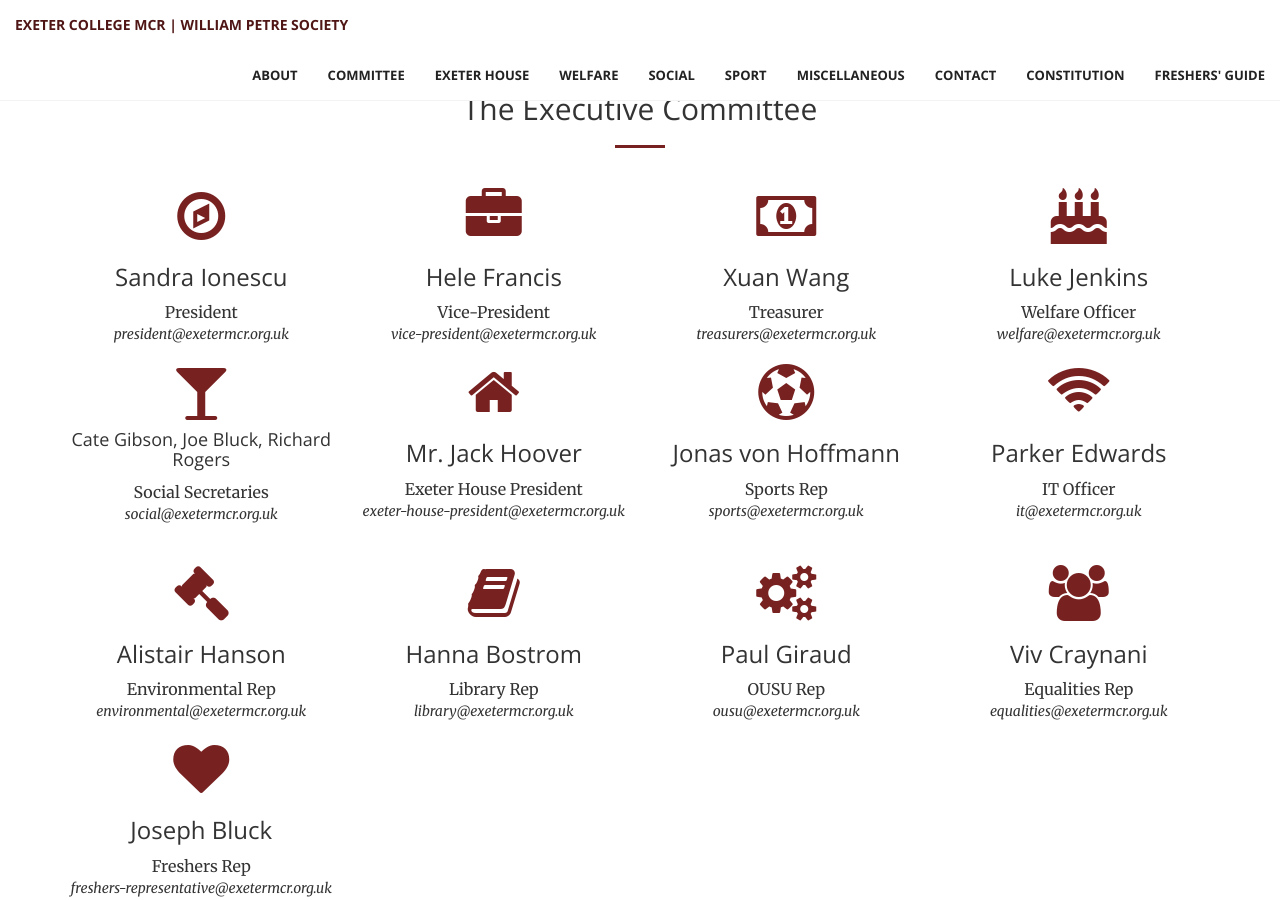
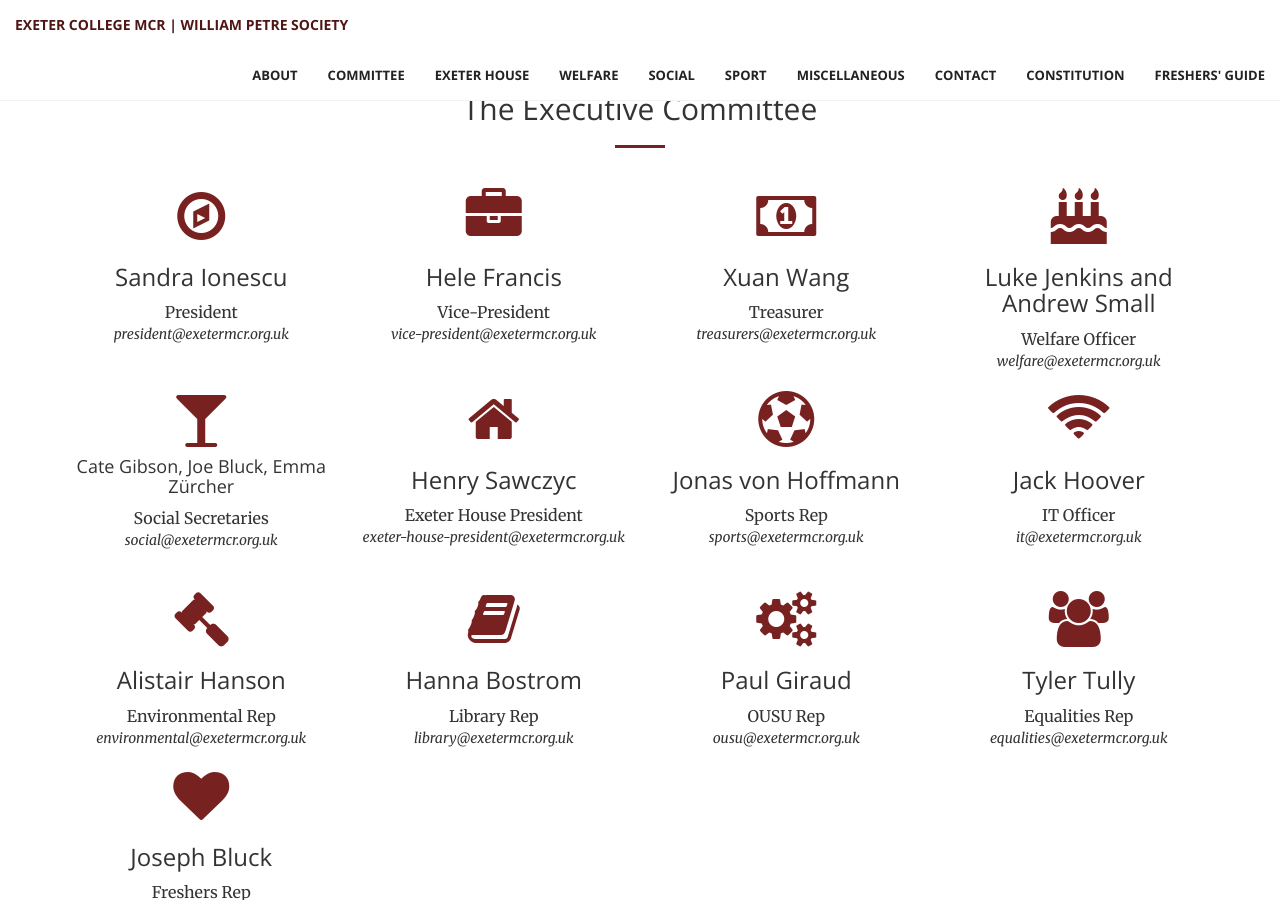
Before and after one commit to exetermcr/exetermcr.github.io, a Jekyll site: the page index.html, which Jekyll copies as it is, in a window 1280 px wide and 900 px high, scrolled down 1924 px. Built offline with Jekyll 4.4.1, drawn with Linux system fonts in a browser that asks for light colours.

Commit message:
Update index.html

```diff
--- a/index.html
+++ b/index.html
@@ -166,7 +166,7 @@
                 <div class="col-lg-3 col-md-6 text-center">
                     <div class="service-box">
                         <i class="fa fa-4x fa-birthday-cake wow bounceIn text-primary" data-wow-delay=".3s"></i>
-                        <h3>Luke Jenkins</h3>
+                        <h3>Luke Jenkins and Andrew Small</h3>
                         <p>Welfare Officer</p>
                         <i>welfare@exetermcr.org.uk</i>
                     </div>
@@ -174,7 +174,7 @@
                 <div class="col-lg-3 col-md-6 text-center">
                     <div class="service-box">
                         <i class="fa fa-4x fa-glass wow bounceIn text-primary" data-wow-delay=".3s"></i>
-                        <h4>Cate Gibson, Joe Bluck, Richard Rogers</h4>
+                        <h4>Cate Gibson, Joe Bluck, Emma Zürcher</h4>
                         <p>Social Secretaries</p>
                         <i>social@exetermcr.org.uk</i>
                     </div>
@@ -182,7 +182,7 @@
                 <div class="col-lg-3 col-md-6 text-center">
                     <div class="service-box">
                         <i class="fa fa-4x fa-home wow bounceIn text-primary"></i>
-                        <h3>Mr. Jack Hoover</h3>
+                        <h3>Henry Sawczyc</h3>
                         <p>Exeter House President</p>
                         <i>exeter-house-president@exetermcr.org.uk</i>
                     </div>
@@ -199,7 +199,7 @@
                 <div class="col-lg-3 col-md-6 text-center">
                     <div class="service-box">
                         <i class="fa fa-4x fa-wifi wow bounceIn text-primary" data-wow-delay=".3s"></i>
-                        <h3>Parker Edwards</h3>
+                        <h3>Jack Hoover</h3>
                         <p>IT Officer</p>
                         <i>it@exetermcr.org.uk</i>
                         <p>&nbsp;</p>
@@ -232,7 +232,7 @@
                 <div class="col-lg-3 col-md-6 text-center">
                     <div class="service-box">
                         <i class="fa fa-4x fa-group wow bounceIn text-primary" data-wow-delay=".3s"></i>
-                        <h3>Viv Craynani</h3>
+                        <h3>Tyler Tully</h3>
                         <p>Equalities Rep</p>
                         <i>equalities@exetermcr.org.uk</i>
                     </div>
```
